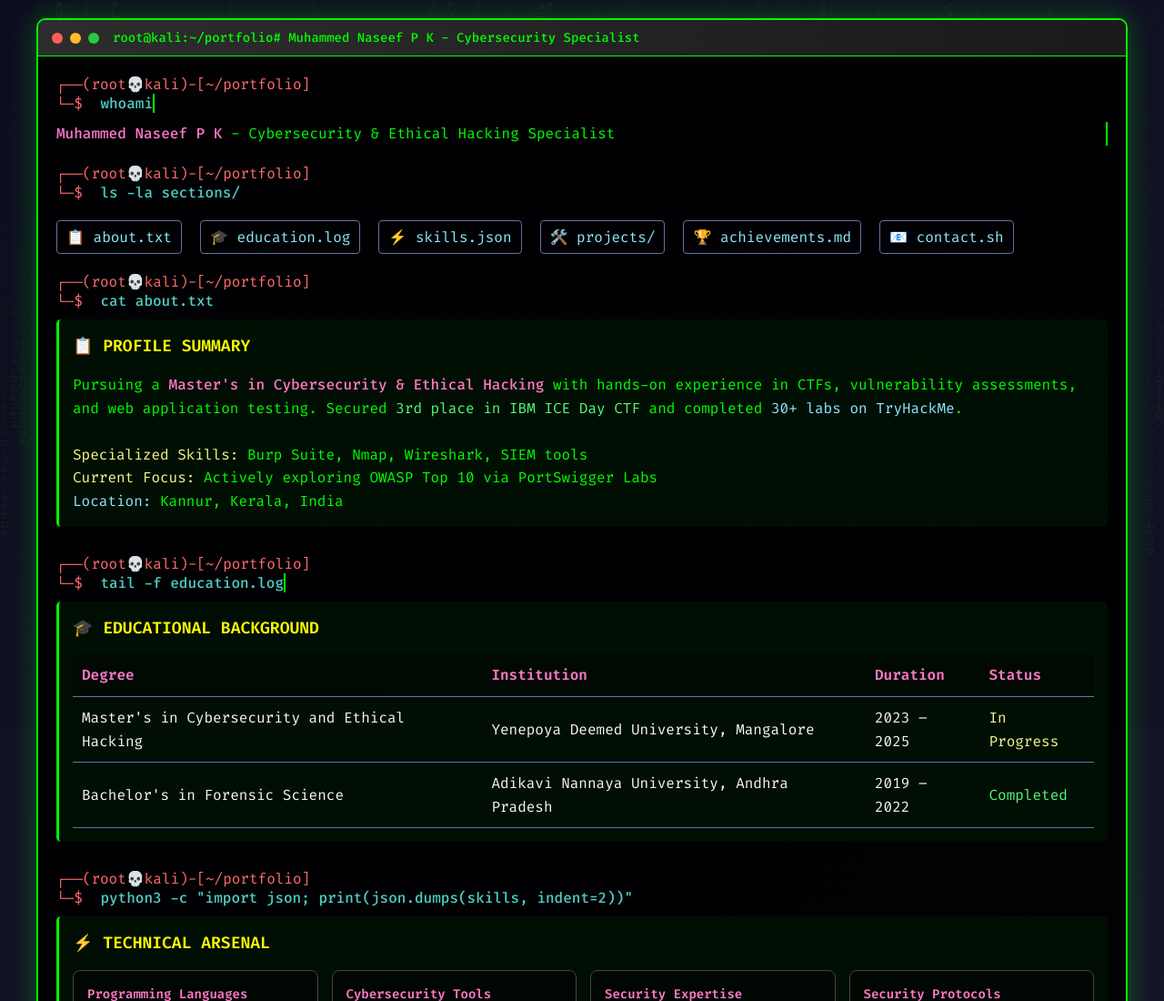
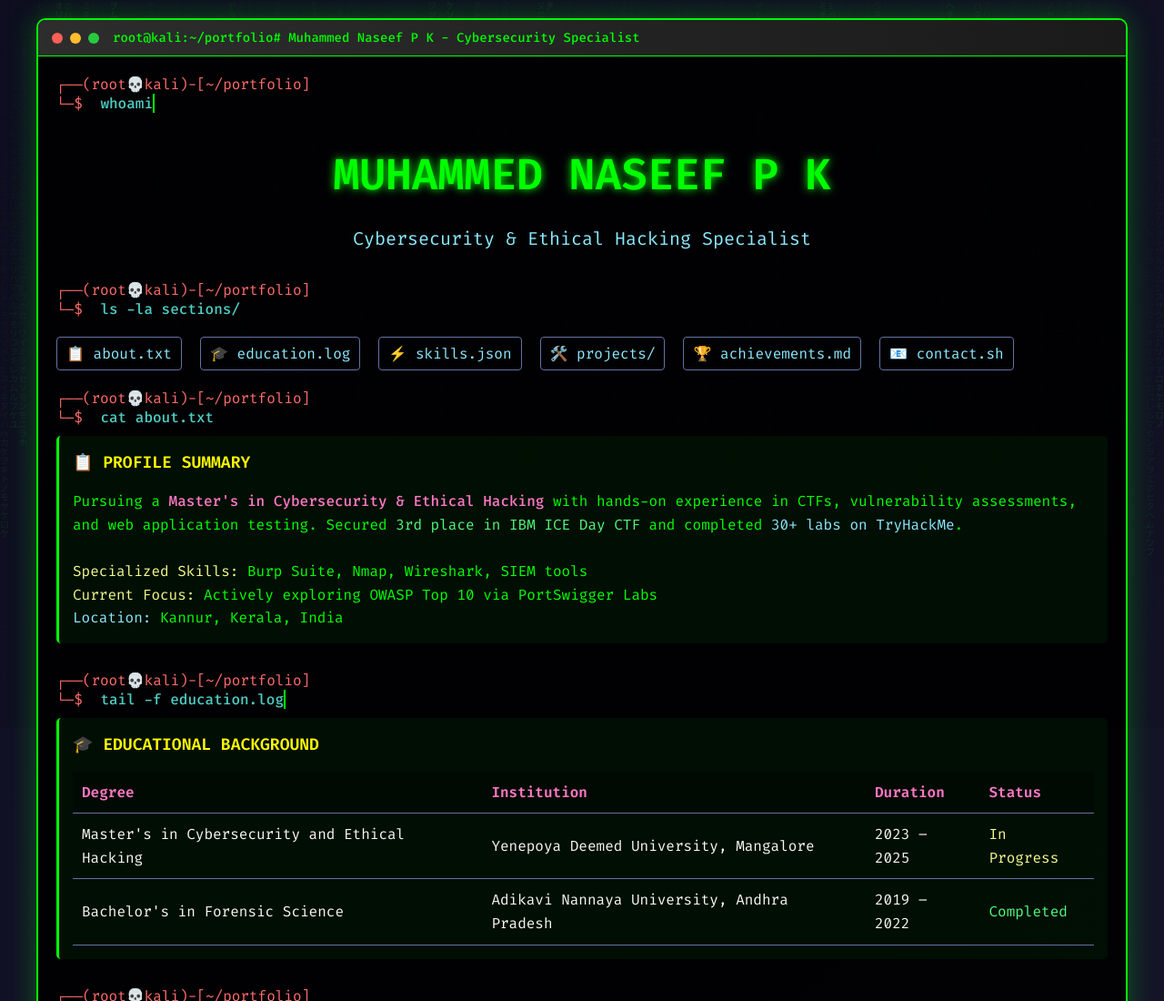
Before and after one commit to naseeeeef/naseef_portfolio, a plain HTML site: page index.html in a window 1280 px wide. Shown: the top 1100 px of the page at 91% size. Drawn offline with Linux system fonts and the light colour scheme.

Commit message:
Update index.html

```diff
--- a/index.html
+++ b/index.html
@@ -320,8 +320,13 @@
                 <span class="prompt">┌──(root💀kali)-[~/portfolio]</span><br>
                 <span class="prompt">└─$ </span><span class="command">whoami</span>
                 <div class="output">
-                    <div class="typewriter">
-                        <span class="highlight">Muhammed Naseef P K</span> - Cybersecurity & Ethical Hacking Specialist
+                    <div style="text-align: center; margin: 30px 0;">
+                        <h1 style="font-size: 48px; color: #00ff00; font-weight: bold; margin: 0; text-shadow: 0 0 10px #00ff00;">
+                            MUHAMMED NASEEF P K
+                        </h1>
+                        <p style="font-size: 20px; color: #8be9fd; margin: 15px 0;">
+                            Cybersecurity & Ethical Hacking Specialist
+                        </p>
                     </div>
                 </div>
             </div>
```
